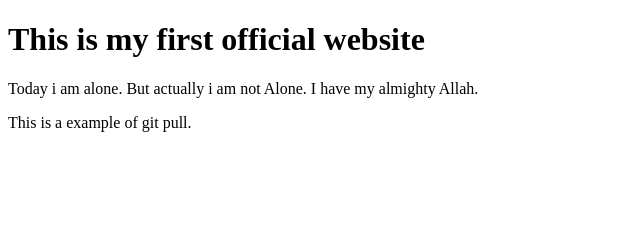
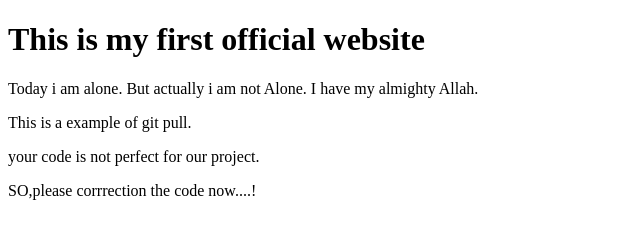
Before and after one commit to riaj06/rj_first, a plain HTML site: page html/index.html in a window 1280 px wide. Shown: the whole page, without its empty margins (0-640 px from the left). Drawn offline with Linux system fonts and the light colour scheme.

Commit message:
code correction

```diff
--- a/html/index.html
+++ b/html/index.html
@@ -11,6 +11,8 @@
      <h1>This is my first official website</h1>
      <p>Today i am alone. But actually i am not Alone. I have my almighty Allah.</p>
      <p>This is a example of git pull.</p>
+     <p>your code is not perfect for our project.</p>
+     <p>SO,please corrrection the code now....!</p>
 </body>
 
 </html>
```
